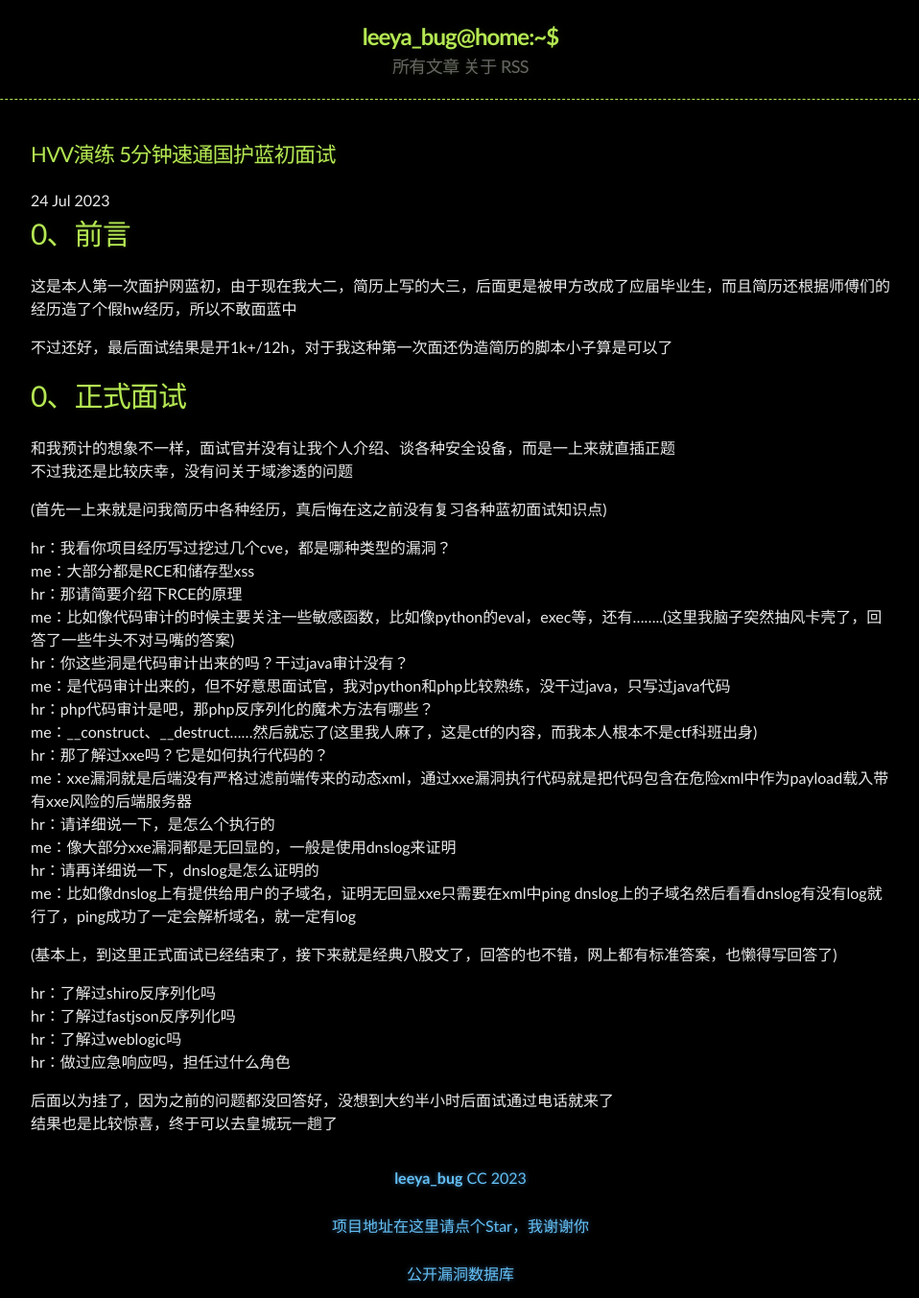
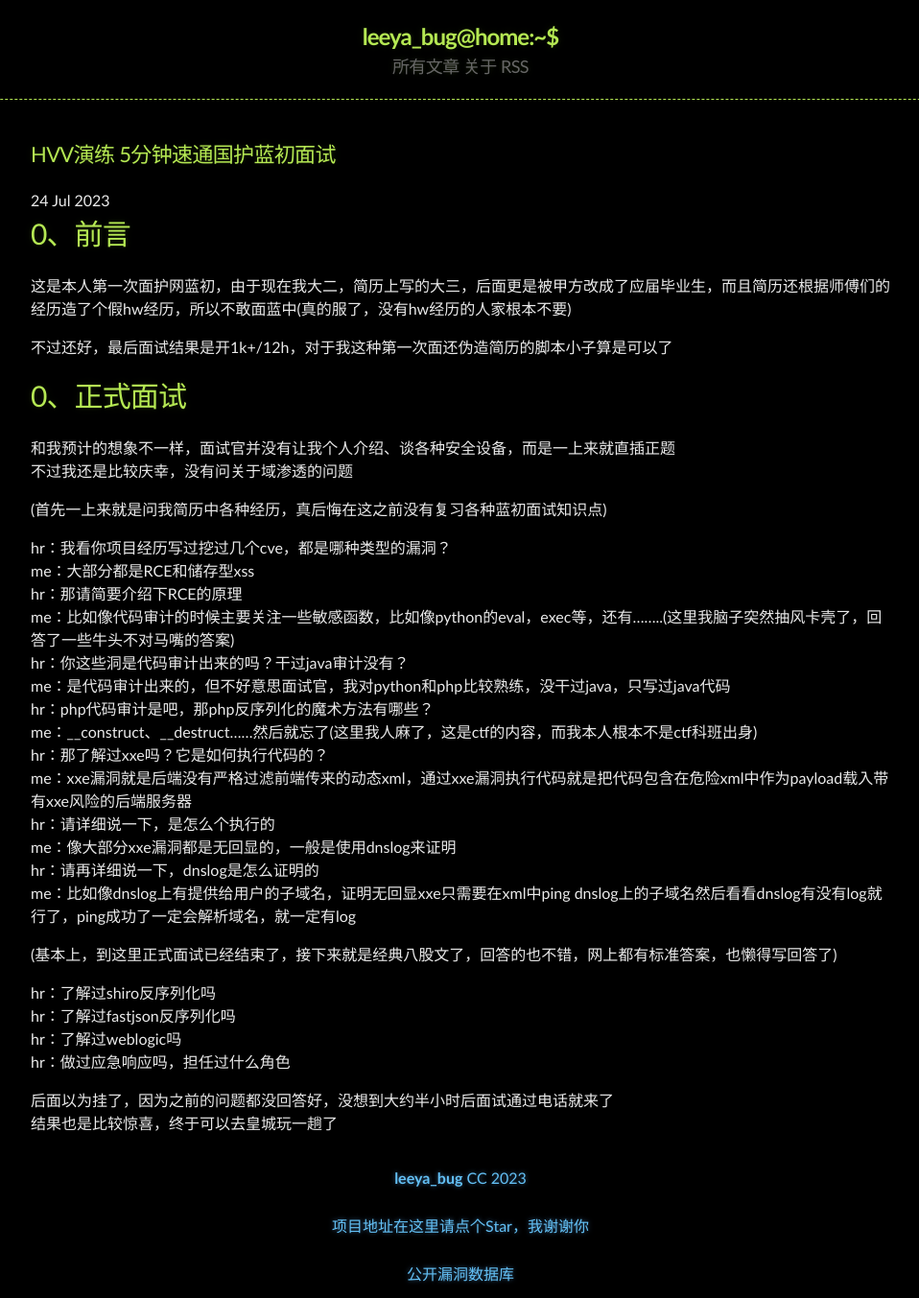
Before and after one commit to Leeyangee/leeyangee.github.io, a Jekyll site: the page built from _posts/2023-07-24-HVV演练 5分钟速通国护蓝初面试.md, in a window 1280 px wide. Shown: the whole page at 96% size, without its empty margins (160-1118 px from the left). Built offline with Jekyll 4.4.1, drawn with Linux system fonts in a browser that asks for light colours.

Commit message:
Update 2023-07-24-HVV演练 5分钟速通国护蓝初面试.md

```diff
--- a/_posts/2023-07-24-HVV演练 5分钟速通国护蓝初面试.md
+++ b/_posts/2023-07-24-HVV演练 5分钟速通国护蓝初面试.md
@@ -4,7 +4,7 @@ published: true
 ---
 # [](#header-1)0、前言
 
-这是本人第一次面护网蓝初，由于现在我大二，简历上写的大三，后面更是被甲方改成了应届毕业生，而且简历还根据师傅们的经历造了个假hw经历，所以不敢面蓝中
+这是本人第一次面护网蓝初，由于现在我大二，简历上写的大三，后面更是被甲方改成了应届毕业生，而且简历还根据师傅们的经历造了个假hw经历，所以不敢面蓝中(真的服了，没有hw经历的人家根本不要)
 
 不过还好，最后面试结果是开1k+/12h，对于我这种第一次面还伪造简历的脚本小子算是可以了
 
```
